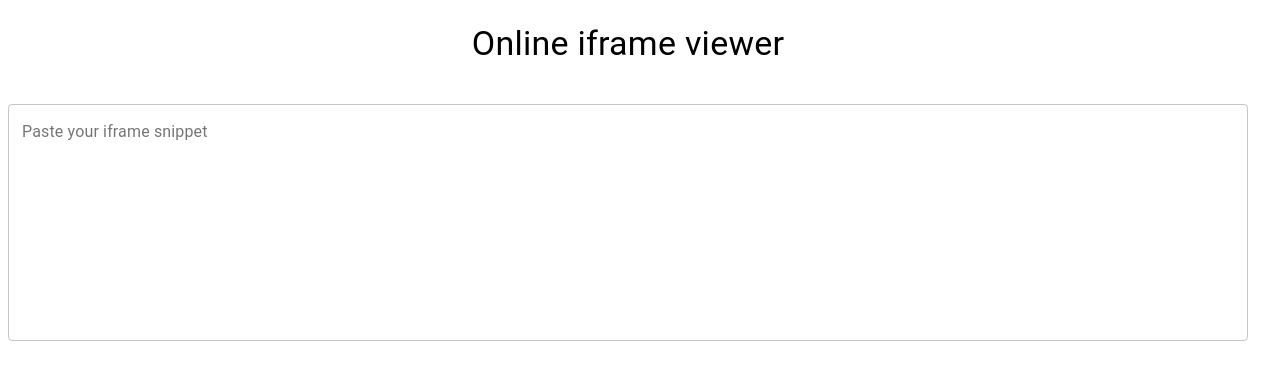
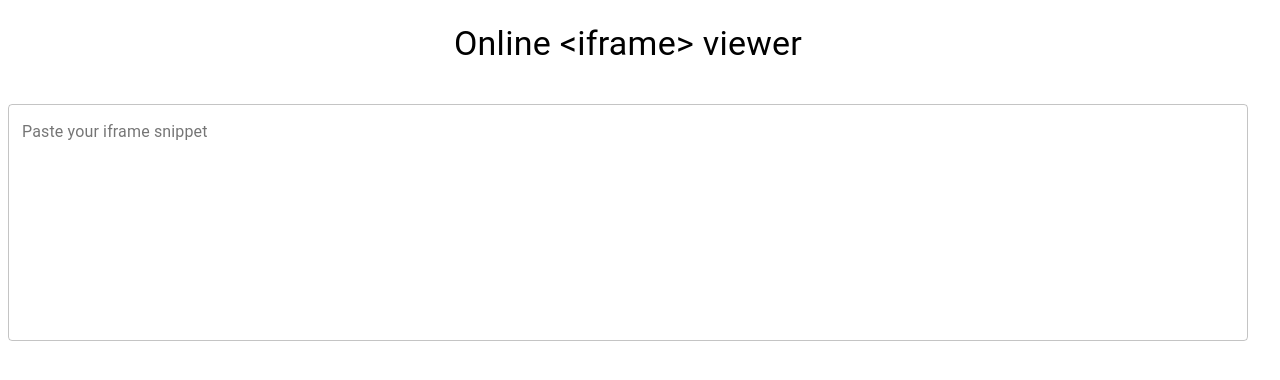
Before and after one commit to Rakhisharma/online-iframe-editor, a React (Create React App) app: page / in a window 1280 px wide. Shown: the top 380 px of the page. Built offline with nearby package versions, Linux system fonts and the light colour scheme.

Commit message:
improve header

```diff
--- a/src/Editor/index.tsx
+++ b/src/Editor/index.tsx
@@ -4,7 +4,7 @@ import { Grid, TextField, Typography} from "@material-ui/core";
 import useStyles from './styles';
 export default function App() {
 
-    const { root, header, input, resultContent } = useStyles();
+  const { root, header, input, resultContent } = useStyles();
   const [iframeValue, setIframeValue] = useState('');
 
   const handleChange = (value: any) => {
@@ -20,7 +20,7 @@ export default function App() {
             variant="h4"
             className={header}
             >
-            Online iframe viewer
+            {`Online <iframe> viewer`}
           </Typography>
         </Grid>
         <Grid item xs={12}>
```
